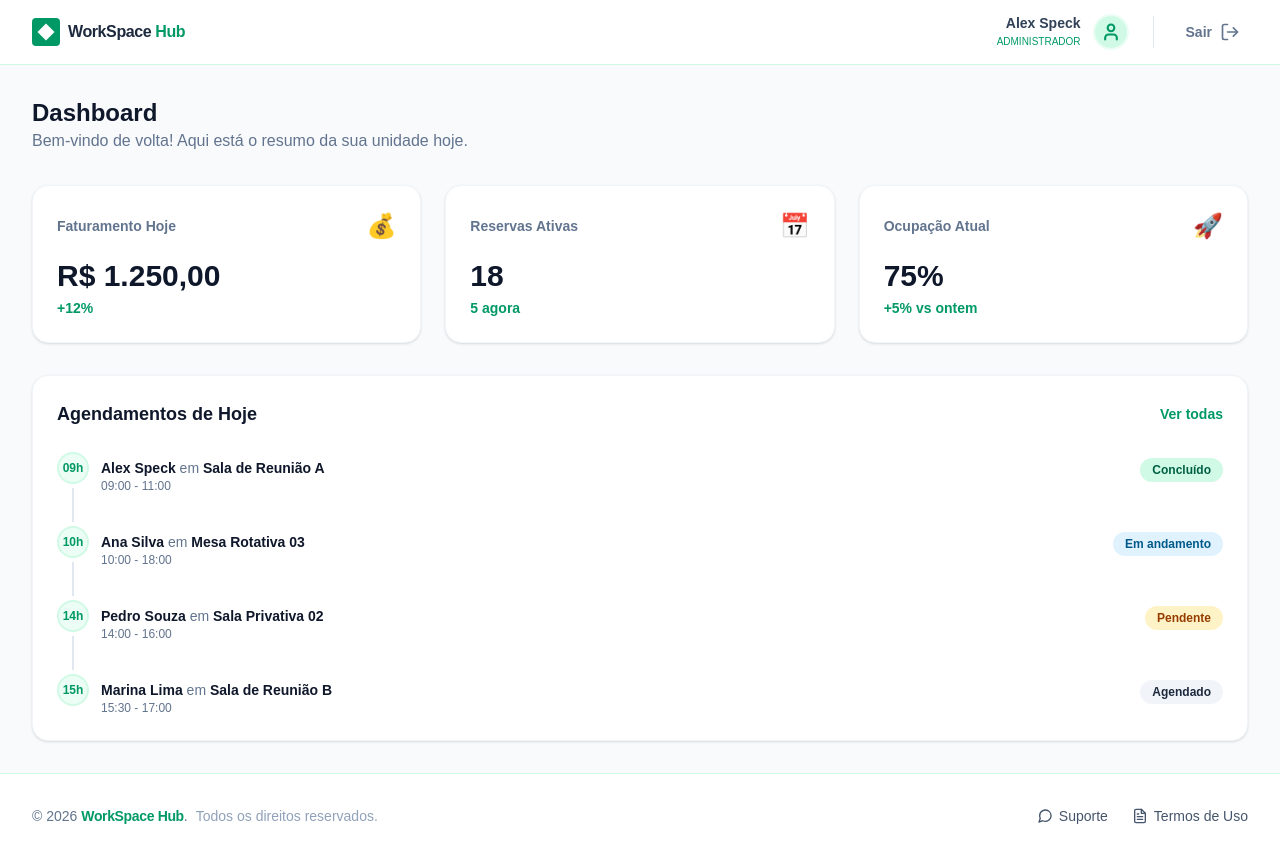
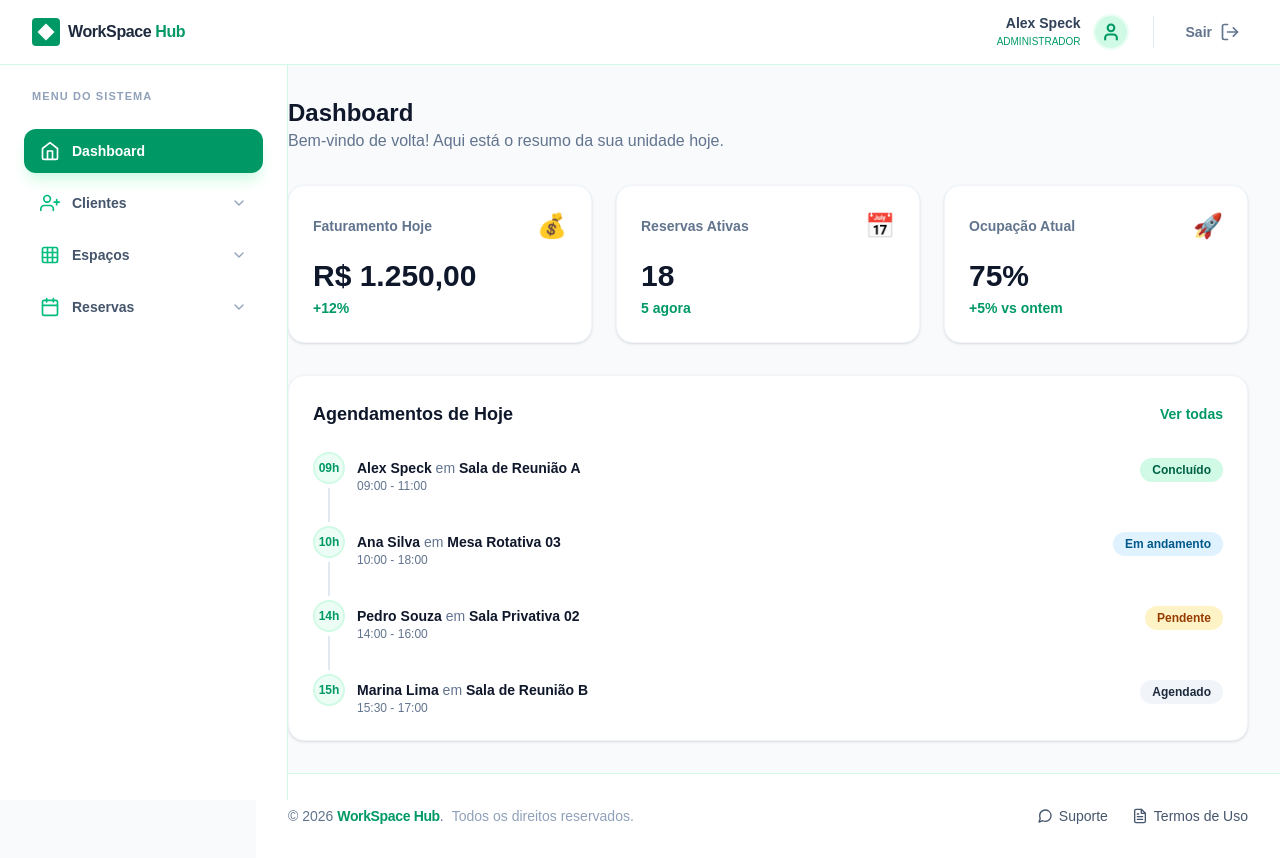
Before and after one commit to alex-speck/workspace-hub-frontend, a Next.js app: page /dashboard in a window 1280 px wide. Built offline with nearby package versions, Linux system fonts and the light colour scheme.

Commit message:
refratorado sidebar

```diff
--- a/app/(sistema)/configuracoes/page.tsx
+++ /dev/null
@@ -1,7 +0,0 @@
-import React from 'react'
-
-export default function Configuracao() {
-  return (
-    <div>Configuracao</div>
-  )
-}
--- a/app/(sistema)/layout.tsx
+++ b/app/(sistema)/layout.tsx
@@ -10,13 +10,13 @@ export default function SistemaLayout({children}: {children:React.ReactNode}) {
 
       <div className="flex flex-1">
         {/* Sidebar fixa na esquerda */}
-        {/* <Sidebar /> */}
+        <Sidebar />
 
         {/* Área de conteúdo principal:
           Adicionamos md:pl-64 para "empurrar" o conteúdo para a direita
           e não ficar embaixo da Sidebar fixa.
         */}
-        <div className="flex flex-1 flex-col ">
+        <div className="flex flex-1 flex-col md:pl-64">
           <main className="flex-1 p-4 sm:p-6 lg:p-8">
             <div className="mx-auto max-w-7xl">
               {children}
--- a/app/(sistema)/relatorios/page.tsx
+++ /dev/null
@@ -1,7 +0,0 @@
-import React from 'react'
-
-export default function Relatorio() {
-  return (
-    <div>Relatorio</div>
-  )
-}
--- a/app/components/Sidebar.tsx
+++ b/app/components/Sidebar.tsx
@@ -1,7 +1,16 @@
-import React from 'react'
+'use client'
+
+import Link from 'next/link'
+import { usePathname } from 'next/navigation'
+import React, { useState } from 'react'
 
 export default function Sidebar() {
-  const activeRoute = "Dashboard";
+  const pathname = usePathname()
+  const [openMenus, setOpenMenus] = useState<Record<string, boolean>>({})
+
+  const toggleMenu = (name: string) => {
+    setOpenMenus(prev => ({ ...prev, [name]: !prev[name] }))
+  }
 
   const menuItems = [
     {
@@ -15,8 +24,7 @@ export default function Sidebar() {
       )
     },
     {
-      name: 'Cadastro de cliente',
-      href: '/clientes',
+      name: 'Clientes',
       icon: (
         <svg xmlns="http://www.w3.org/2000/svg" viewBox="0 0 24 24" fill="none" stroke="currentColor" strokeWidth="2" strokeLinecap="round" strokeLinejoin="round" className="h-5 w-5">
           <path d="M16 21v-2a4 4 0 0 0-4-4H5a4 4 0 0 0-4 4v2" />
@@ -24,11 +32,14 @@ export default function Sidebar() {
           <line x1="20" y1="8" x2="20" y2="14" />
           <line x1="23" y1="11" x2="17" y2="11" />
         </svg>
-      )
+      ),
+      subItems: [
+        { name: 'Listar Clientes', href: '/clientes' },
+        { name: 'Novo Cliente', href: '/clientes/novo' },
+      ]
     },
     {
-      name: 'Cadastro de espaço',
-      href: '/espacos',
+      name: 'Espaços',
       icon: (
         <svg xmlns="http://www.w3.org/2000/svg" viewBox="0 0 24 24" fill="none" stroke="currentColor" strokeWidth="2" strokeLinecap="round" strokeLinejoin="round" className="h-5 w-5">
           <rect x="3" y="3" width="18" height="18" rx="2" ry="2" />
@@ -37,11 +48,14 @@ export default function Sidebar() {
           <line x1="3" y1="9" x2="21" y2="9" />
           <line x1="3" y1="15" x2="21" y2="15" />
         </svg>
-      )
+      ),
+      subItems: [
+        { name: 'Listar Espaços', href: '/espacos' },
+        { name: 'Novo Espaço', href: '/espacos/novo' },
+      ]
     },
     {
-      name: 'Reserva de espaço',
-      href: '/reservas',
+      name: 'Reservas',
       icon: (
         <svg xmlns="http://www.w3.org/2000/svg" viewBox="0 0 24 24" fill="none" stroke="currentColor" strokeWidth="2" strokeLinecap="round" strokeLinejoin="round" className="h-5 w-5">
           <rect x="3" y="4" width="18" height="18" rx="2" ry="2" />
@@ -49,7 +63,11 @@ export default function Sidebar() {
           <line x1="8" y1="2" x2="8" y2="6" />
           <line x1="3" y1="10" x2="21" y2="10" />
         </svg>
-      )
+      ),
+      subItems: [
+        { name: 'Agenda', href: '/reservas' },
+        { name: 'Nova Reserva', href: '/reservas/nova' },
+      ]
     },
   ];
 
@@ -63,11 +81,73 @@ export default function Sidebar() {
 
         <nav className="mt-4 flex flex-col gap-2">
           {menuItems.map((item) => {
-            const isActive = activeRoute === item.name;
+            // Renderização para itens com Submenu (Clientes, Espaços, Reservas)
+            if (item.subItems) {
+              const isExpanded = openMenus[item.name];
+              const isChildActive = item.subItems.some(sub => pathname === sub.href);
+
+              return (
+                <div key={item.name} className="flex flex-col hover:cursor-pointer">
+                  <button
+                    onClick={() => toggleMenu(item.name)}
+                    className={`group flex w-full items-center justify-between rounded-xl px-4 py-3 text-sm font-semibold transition-all duration-200 hover:cursor-pointer ${
+                      isChildActive
+                        ? 'bg-emerald-50 text-emerald-700'
+                        : 'text-slate-600 hover:bg-emerald-50 hover:text-emerald-700'
+                    }`}
+                  >
+                    <div className="flex items-center gap-3">
+                      <div className={`${isChildActive ? 'text-emerald-600' : 'text-emerald-500'}`}>
+                        {item.icon}
+                      </div>
+                      {item.name}
+                    </div>
+                    {/* Ícone Chevron para indicar expansão */}
+                    <svg
+                      xmlns="http://www.w3.org/2000/svg"
+                      viewBox="0 0 24 24"
+                      fill="none"
+                      stroke="currentColor"
+                      strokeWidth="2"
+                      strokeLinecap="round"
+                      strokeLinejoin="round"
+                      className={`h-4 w-4 text-slate-400 transition-transform duration-200 ${isExpanded ? 'rotate-180' : ''}`}
+                    >
+                      <polyline points="6 9 12 15 18 9" />
+                    </svg>
+                  </button>
+
+                  {/* Área do Submenu com animação simples de altura/opacidade */}
+                  <div className={`overflow-hidden transition-all duration-300 ease-in-out ${isExpanded ? 'max-h-40 opacity-100' : 'max-h-0 opacity-0'}`}>
+                    <div className="mt-1 flex flex-col gap-1 pl-11 pr-2">
+                      {item.subItems.map((sub) => {
+                        const isActive = pathname === sub.href;
+                        return (
+                          <Link
+                            key={sub.name}
+                            href={sub.href}
+                            className={`rounded-lg px-3 py-2 text-sm font-medium transition-colors ${
+                              isActive
+                                ? 'bg-emerald-100 text-emerald-800'
+                                : 'text-slate-500 hover:bg-slate-50 hover:text-emerald-600'
+                            }`}
+                          >
+                            {sub.name}
+                          </Link>
+                        )
+                      })}
+                    </div>
+                  </div>
+                </div>
+              )
+            }
+
+            // Renderização para itens simples (Dashboard)
+            const isActive = pathname === item.href
             return (
-              <a
+              <Link
                 key={item.name}
-                href={item.href}
+                href={item.href!}
                 className={`group flex items-center gap-3 rounded-xl px-4 py-3 text-sm font-semibold transition-all duration-200 ${
                   isActive
                     ? 'bg-emerald-600 text-white shadow-lg shadow-emerald-100'
@@ -78,7 +158,7 @@ export default function Sidebar() {
                   {item.icon}
                 </div>
                 {item.name}
-              </a>
+              </Link>
             );
           })}
         </nav>
```
